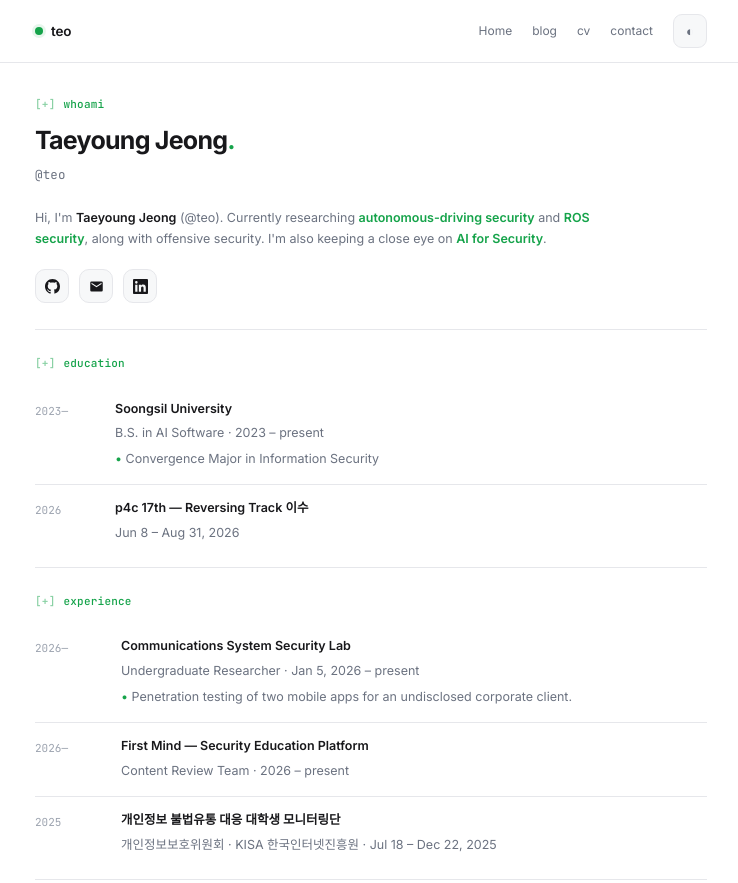
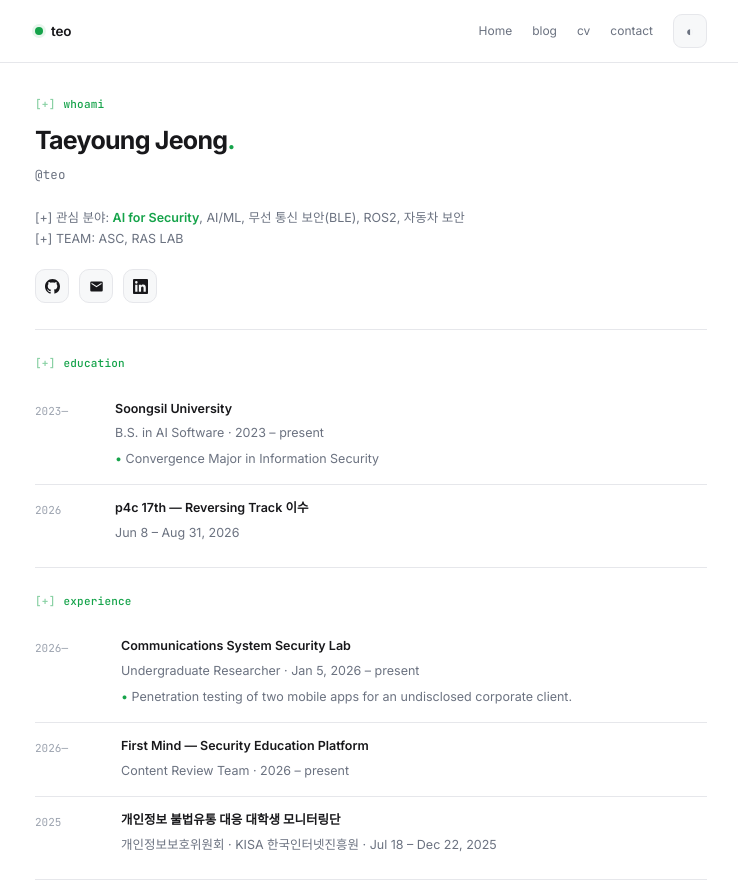
Before and after one commit to ttzero25/ttzero25.github.io, a plain HTML site: page index.html in a window 1280 px wide. Shown: the top 883 px of the page, without its empty margins (269-1007 px from the left). Drawn offline with Linux system fonts and the light colour scheme.

Commit message:
Update research interests and team info

```diff
--- a/index.html
+++ b/index.html
@@ -282,10 +282,10 @@
     <div class="eyebrow">whoami</div>
     <h1>Taeyoung Jeong<span style="color:var(--accent)">.</span></h1>
     <p class="mono" style="color:var(--muted);font-size:12.5px;margin:-6px 0 22px;letter-spacing:.01em">@teo</p>
-    <p class="hero-desc">Hi, I'm <strong style="color:var(--text);font-weight:600">Taeyoung Jeong</strong> (@teo).
-      Currently researching <span style="color:var(--accent);font-weight:600">autonomous-driving security</span>
-      and <span style="color:var(--accent);font-weight:600">ROS security</span>, along with offensive security.
-      I'm also keeping a close eye on <span style="color:var(--accent);font-weight:600">AI for Security</span>.</p>
+    <p class="hero-desc">
+      [+] 관심 분야: <span style="color:var(--accent);font-weight:600">AI for Security</span>, AI/ML, 무선 통신 보안(BLE), ROS2, 자동차 보안<br>
+      [+] TEAM: ASC, RAS LAB
+    </p>
     <div class="cta">
       <a class="btn icon-btn" href="https://github.com/ttzero25" target="_blank" rel="noopener" aria-label="GitHub" title="github.com/ttzero25">
         <svg class="i" viewBox="0 0 16 16"><path d="M8 0C3.58 0 0 3.58 0 8c0 3.54 2.29 6.53 5.47 7.59.4.07.55-.17.55-.38 0-.19-.01-.82-.01-1.49-2.01.37-2.53-.49-2.69-.94-.09-.23-.48-.94-.82-1.13-.28-.15-.68-.52-.01-.53.63-.01 1.08.58 1.23.82.72 1.21 1.87.87 2.33.66.07-.52.28-.87.51-1.07-1.78-.2-3.64-.89-3.64-3.95 0-.87.31-1.59.82-2.15-.08-.2-.36-1.02.08-2.12 0 0 .67-.21 2.2.82.64-.18 1.32-.27 2-.27.68 0 1.36.09 2 .27 1.53-1.04 2.2-.82 2.2-.82.44 1.1.16 1.92.08 2.12.51.56.82 1.27.82 2.15 0 3.07-1.87 3.75-3.65 3.95.29.25.54.73.54 1.48 0 1.07-.01 1.93-.01 2.2 0 .21.15.46.55.38A8.01 8.01 0 0016 8c0-4.42-3.58-8-8-8z"/></svg>
@@ -618,7 +618,7 @@
       <div class="proj-item">
         <div class="proj-body" style="flex:1;display:flex;justify-content:space-between;align-items:baseline;gap:12px;flex-wrap:wrap">
           <h3 style="margin-bottom:0">Hacksium Busan 2026</h3>
-          <span class="mono" style="font-size:11px;color:var(--muted);white-space:nowrap">Finalist · I Am Lim Young-woong</span>
+          <span class="mono" style="font-size:11px;color:var(--muted);white-space:nowrap">Finalist · 나는야임영웅</span>
         </div>
       </div>
 
```
